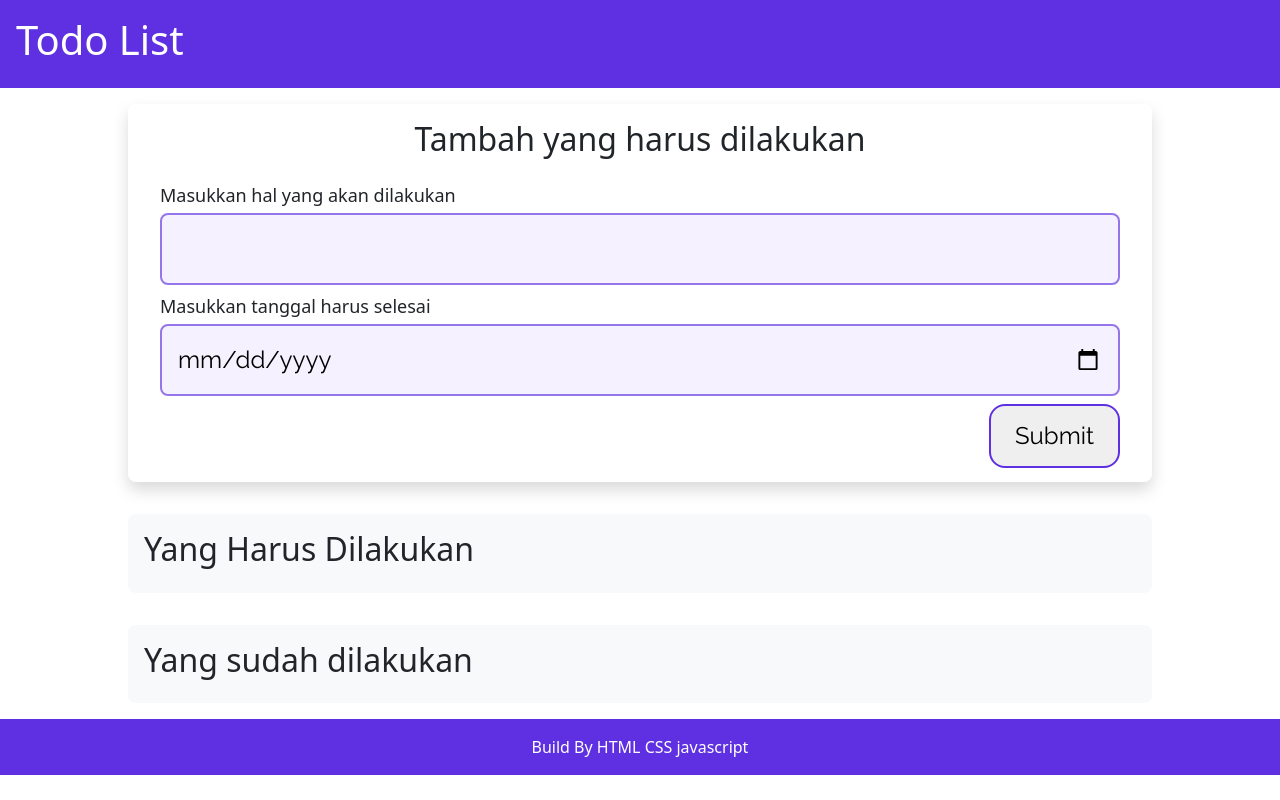
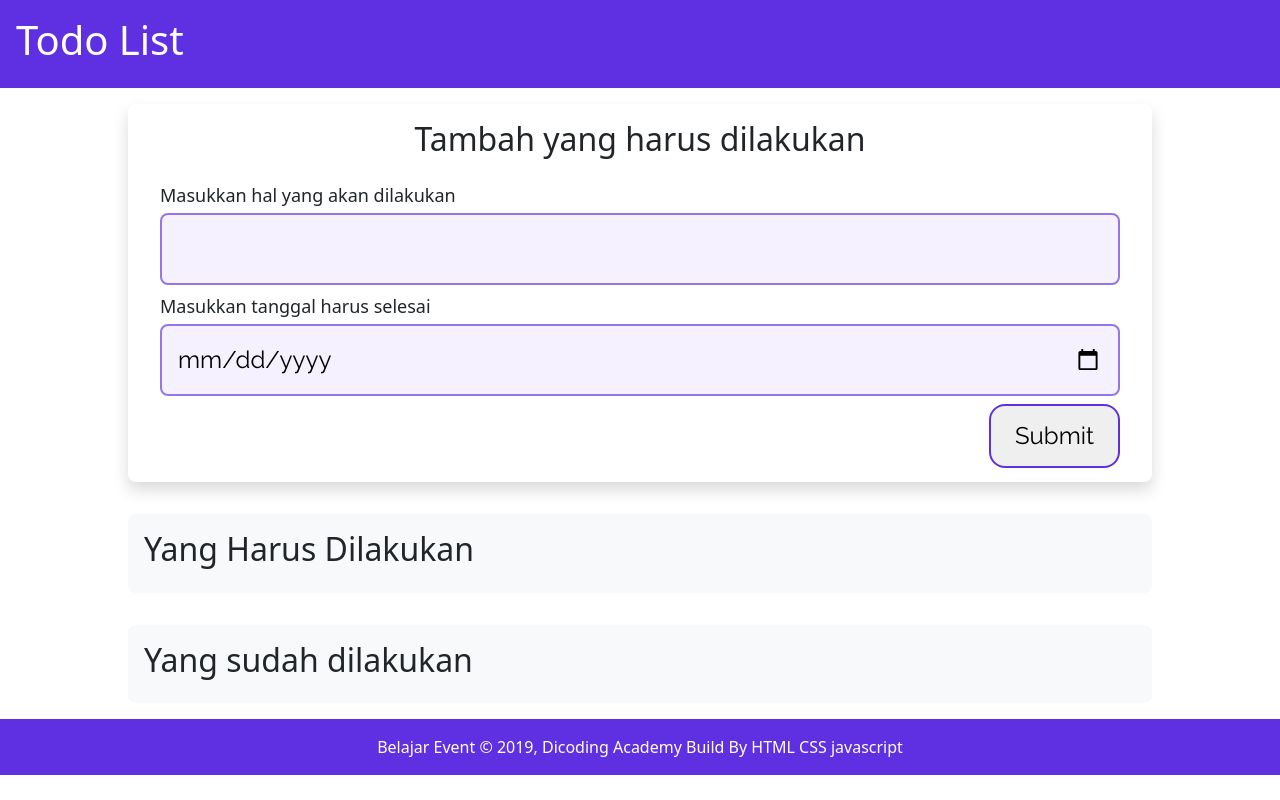
Before and after one commit to ngurahwidi/todoapps.github.io, a plain HTML site: page index.html in a window 1280 px wide. Drawn offline with nearby package versions, Linux system fonts and the light colour scheme.

Commit message:
Update footer

```diff
--- a/index.html
+++ b/index.html
@@ -46,7 +46,7 @@
 
 <footer>
   <div>
-    Build By HTML CSS javascript
+    Belajar Event &#169; 2019, Dicoding Academy Build By HTML CSS javascript
   </div>
 </footer>
 <script src="js/script.js" type="text/javascript"></script
```
